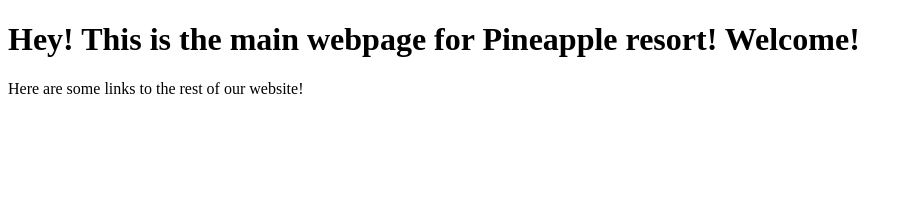
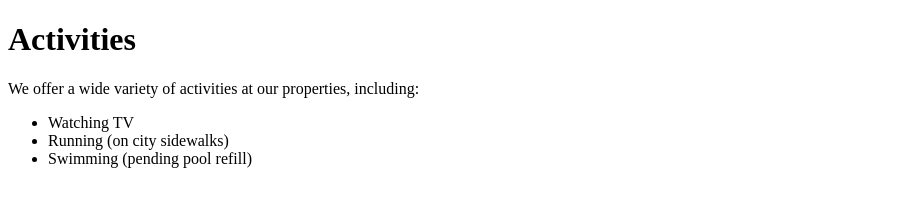
Before and after one commit to jose02460/resort-website, a plain HTML site: page activities.html in a window 1280 px wide. Shown: the whole page, without its empty margins (0-912 px from the left). Drawn offline with Linux system fonts and the light colour scheme.

Commit message:
activities and contact information pages completed

```diff
--- a/activities.html
+++ b/activities.html
@@ -1,10 +1,14 @@
 <!DOCTYPE html>
 <html>
   <head>
-    <title>Pineapple Resort</title>
+    <title>Pineapple Resort Activities</title>
   </head>
   <body>
-    <h1>Hey! This is the main webpage for Pineapple resort! Welcome!</h1>
-    <p>Here are some links to the rest of our website!</p>
+    <h1>Activities</h1>
+    <p>We offer a wide variety of activities at our properties, including:</p>
+    <ul>
+      <li>Watching TV</li>
+      <li>Running (on city sidewalks)</li>
+      <li>Swimming (pending pool refill)</li>
   </body>
 </html>
```
Also changed, not shown: contactinformation.html (+3 -3 lines).
